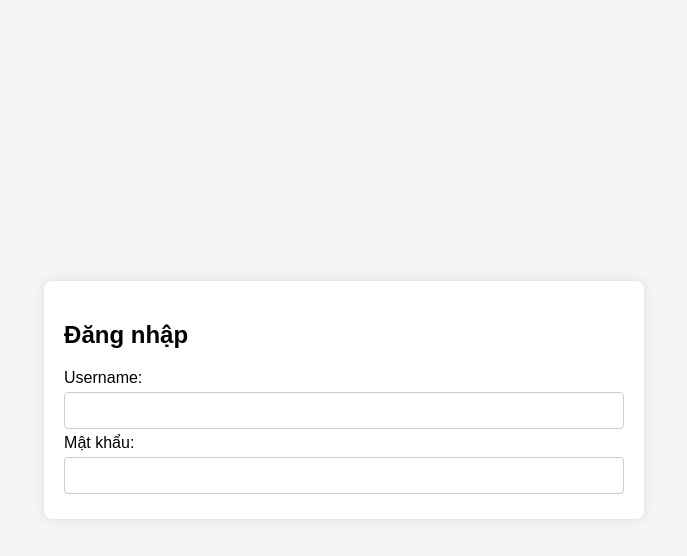
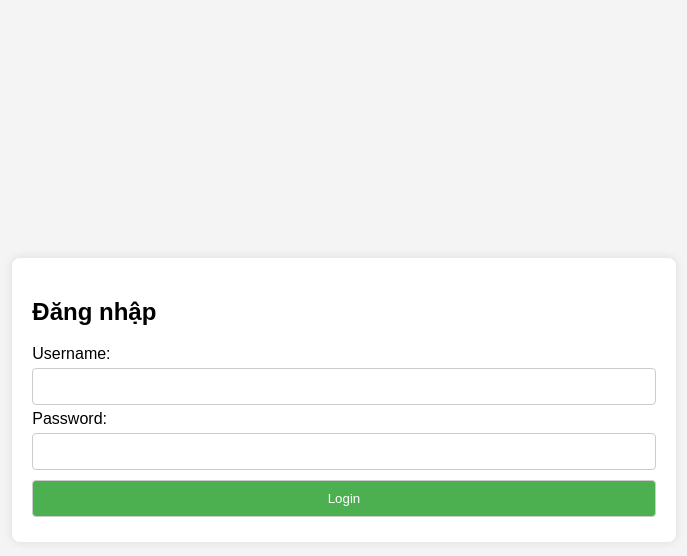
Before and after one commit to hovinh414/KiemTraCongCu, a PHP site: page / in a window 1280 px wide. Shown: the top 556 px of the page, without its empty margins (296-983 px from the left). Run offline with PHP 8.4, Linux system fonts and the light colour scheme.

Commit message:
change label matkhau and input matkhau and add buton login

```diff
--- a/index.php
+++ b/index.php
@@ -45,8 +45,9 @@
     <form action="login.php" method="post">
         <label for="username">Username:</label>
         <input type="text" id="username" name="username" required>
-        <label for="matkhau">Mật khẩu:</label>
-        <input type="text" id="matkhau" name="matkhau" required>
+        <label for="password">Password:</label>
+        <input type="password" id="password" name="password" required>
+        <input type="submit" value="Login">
     </form>
 </div>
 
```
